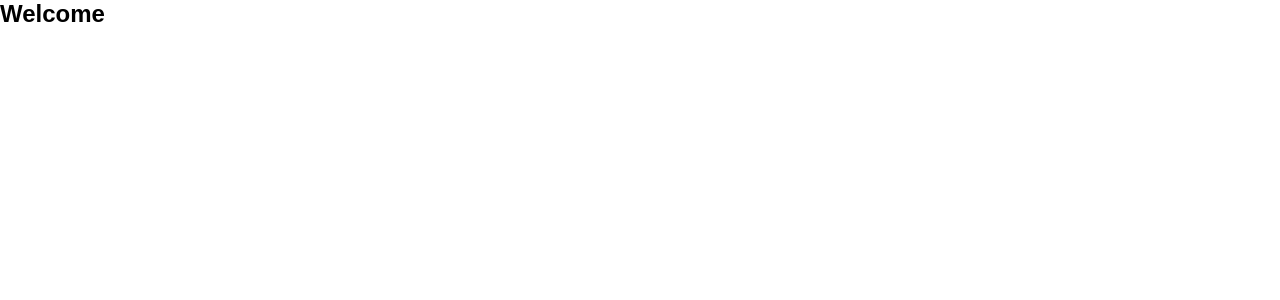
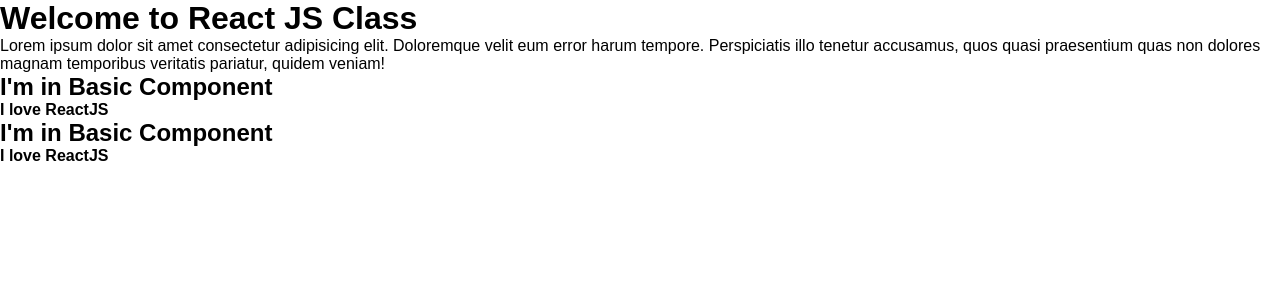
Before and after one commit to rockstarrk04/React.js, a React (Vite) app in the folder my_app/: page / in a window 1280 px wide. Shown: the top 300 px of the page. Built offline with nearby package versions, Linux system fonts and the light colour scheme.

Commit message:
Intro to Project Structure, Component

```diff
--- a/my_app/index.html
+++ b/my_app/index.html
@@ -8,6 +8,9 @@
   </head>
   <body>
     <div id="root"></div>
+    <noscript>
+      <h2 style="color: red;">Javascript is Disabled</h2>
+    </noscript>
     <script type="module" src="/src/main.jsx"></script>
   </body>
 </html>
--- a/my_app/src/App.jsx
+++ b/my_app/src/App.jsx
@@ -1,5 +1,15 @@
+import React from "react"
+import Basic from "./Components/Basic"
+
 const App = () => {
-  return <h2>Welcome</h2>
+  return (
+    <React.Fragment>
+      <h1>Welcome to React JS Class</h1>
+      <p>Lorem ipsum dolor sit amet consectetur adipisicing elit. Doloremque velit eum error harum tempore. Perspiciatis illo tenetur accusamus, quos quasi praesentium quas non dolores magnam temporibus veritatis pariatur, quidem veniam!</p>
+      <Basic></Basic>
+      <Basic/>
+    </React.Fragment>
+  )
 }
 
 export default App
--- /dev/null
+++ b/my_app/src/Components/Basic.jsx
@@ -0,0 +1,10 @@
+const Basic = () => {
+  return(
+    <>
+        <h2>I'm in Basic Component</h2>
+        <h4>I love ReactJS</h4>
+    </>
+  )
+}
+
+export default Basic
```
